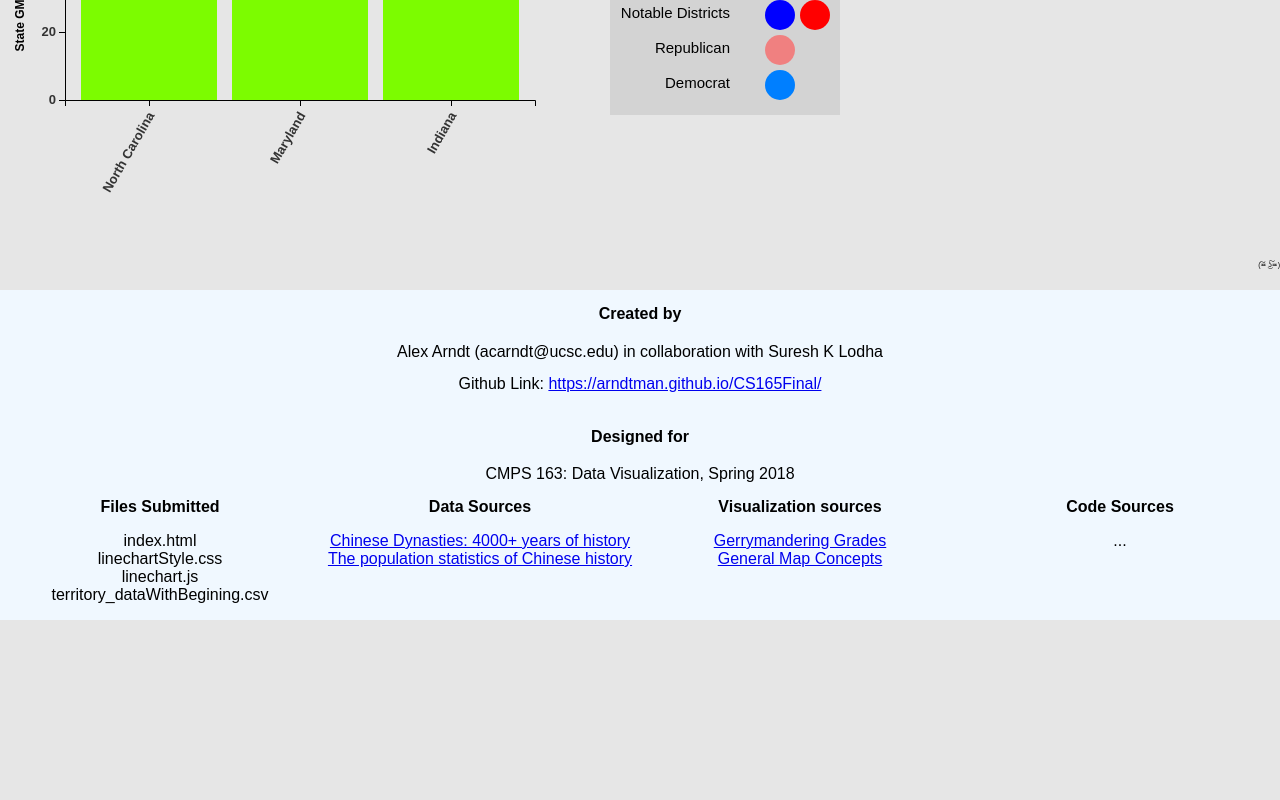
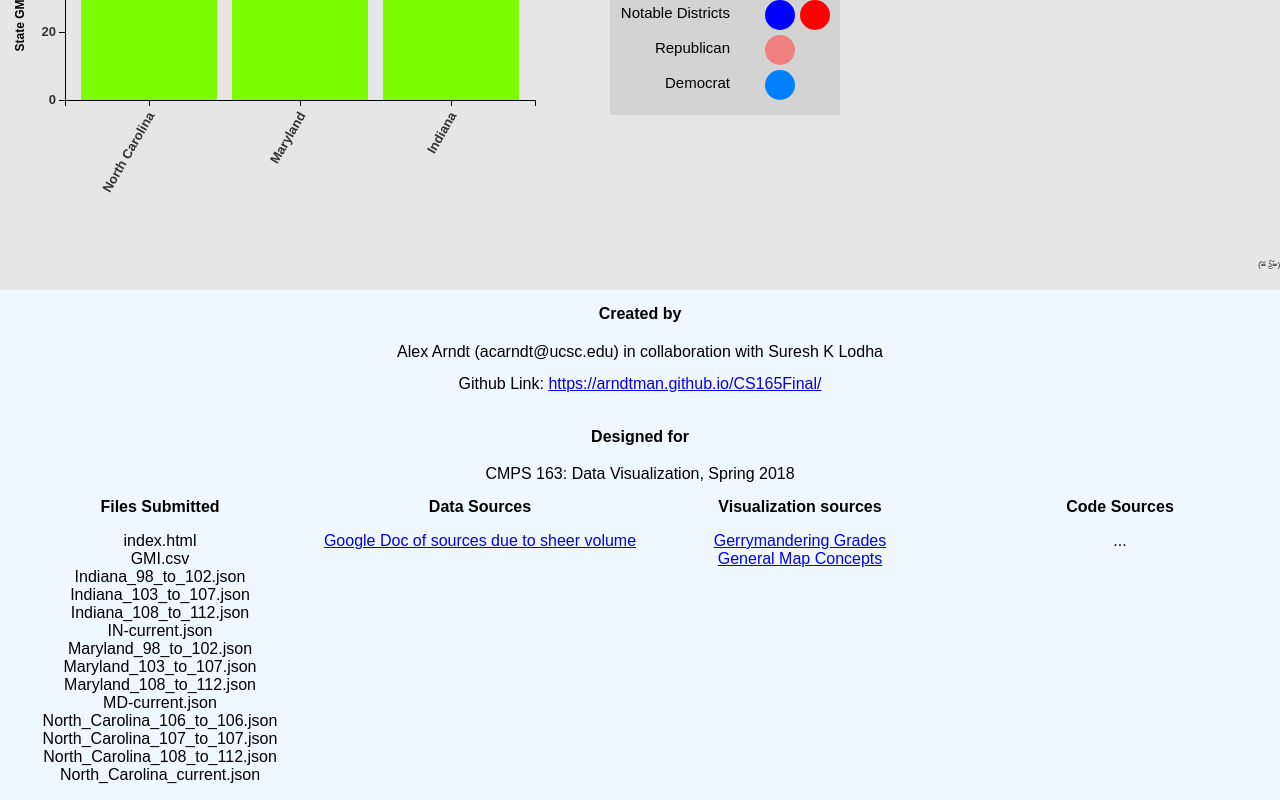
Before and after one commit to Arndtman/CS165Final, a plain HTML site: page index.html in a window 1280 px wide. Shown: the part 452-1252 px from the top of the page. Before the commit the page ends 1072 px from the top, so only its background shows below. Drawn offline with nearby package versions, Linux system fonts and the light colour scheme.

Commit message:
Update index.html

```diff
--- a/index.html
+++ b/index.html
@@ -307,14 +307,16 @@
                 ret.on("mousemove", function(d){
                     tooltip
                         .style("left", d3.event.pageX - 50 + "px")
-                        .style("top", d3.event.pageY - 100 + "px")
+                        .style("top", d3.event.pageY - 123 + "px")
                         .style("display", "inline-block")
                         .style("pointer-events", "none")
                         .html("State: " + (d.country) + "<br>"
                               +"GMI: " + (d.gdp) +"/100" + "<br>"
-                              + "GDP: $" + 11 + " trillion" +"<br>"
-                              + "EPC: "  + 15 + " million BTUs"+"<br>"
-                              + "Total: " + 5 + " trillion BTUs"
+                              + "Ethnicity of " + (d.id) + ":" + "<br>"
+                              + "Black: " + (d.black) + "%" +"<br>"
+                              + "White: "  + (d.white) + "%"+"<br>"
+                              + "Other: "  + (d.other) + "%"+"<br>"
+                              + "(2010 Census Data)"
                              );
                 })
                     .on("mouseout", function(d){ tooltip.style("display", "none");})
@@ -1058,13 +1060,26 @@
         <div class="row">
             <div class="column left">
                 <b>Files Submitted</b>
-                <p>index.html<br>linechartStyle.css<br>linechart.js<br>territory_dataWithBegining.csv</p>
+                <p>index.html<br>
+                    GMI.csv<br>
+                    Indiana_98_to_102.json<br>
+                    Indiana_103_to_107.json<br>
+                    Indiana_108_to_112.json<br>
+                    IN-current.json<br>
+                    Maryland_98_to_102.json<br>
+                    Maryland_103_to_107.json<br>
+                    Maryland_108_to_112.json<br>
+                    MD-current.json<br>
+                    North_Carolina_106_to_106.json<br>
+                    North_Carolina_107_to_107.json<br>
+                    North_Carolina_108_to_112.json<br>
+                    North_Carolina_current.json<br>
+                </p>
             </div>
             <div class="column middle1">
                 <b>Data Sources</b>
                 <p>
-                    <a data-brackets-id='62' href="https://www.reddit.com/r/dataisbeautiful/comments/5p1sd4/chinese_dynasties_4000_years_of_history_oc/">Chinese Dynasties: 4000+ years of history</a><br>
-                    <a data-brackets-id='62' href="http://www.360doc.com/content/14/0113/20/2006953_345037706.shtml">The population statistics of Chinese history</a><br>
+                    <a data-brackets-id='62' href="https://docs.google.com/document/d/1Y8XHyoRR2uOKfc5BncWRiAigworASKCTLmT3iX0vQuM/edit?usp=sharing">Google Doc of sources due to sheer volume</a><br>
                 </p>
             </div>
             <div class="column middle2">
```
